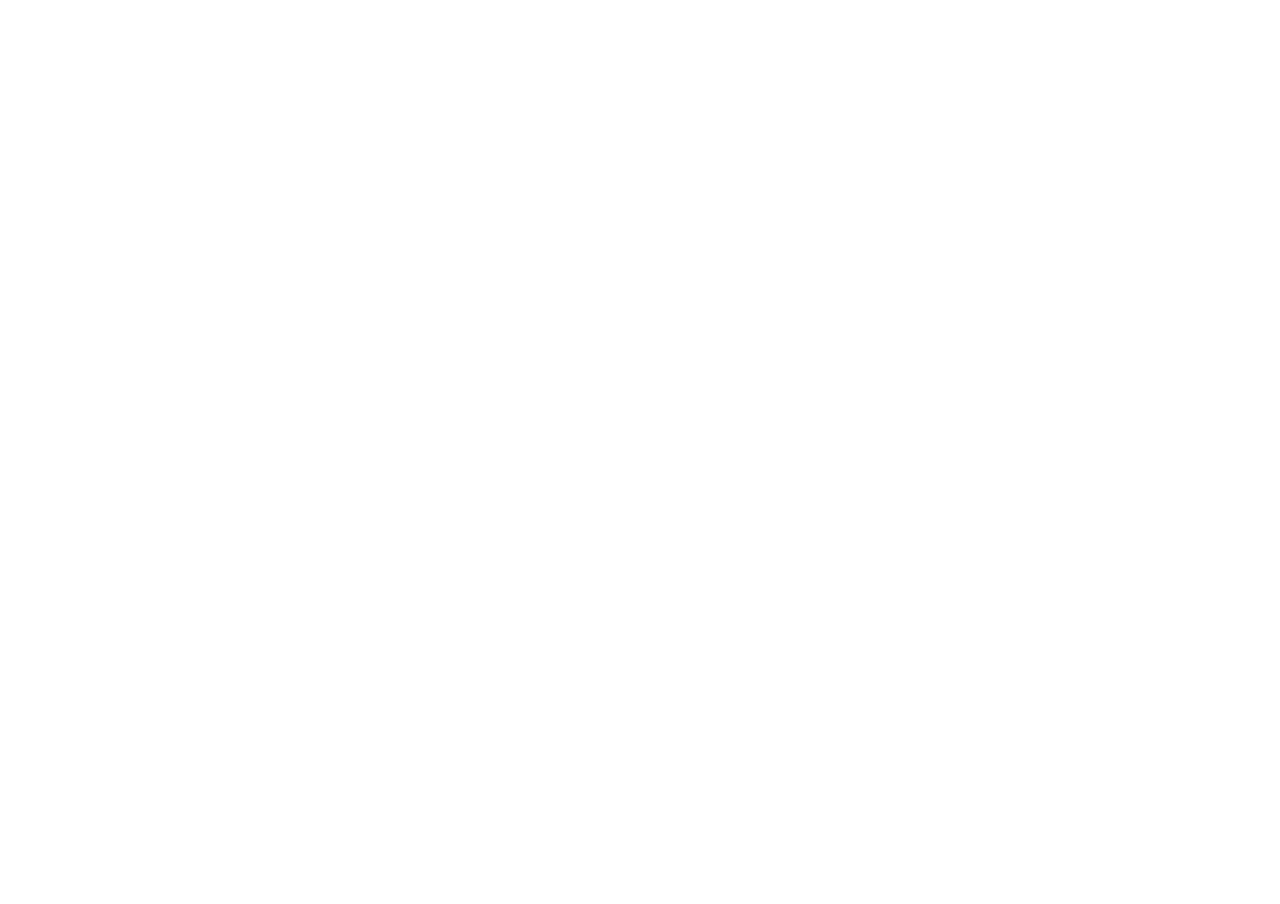
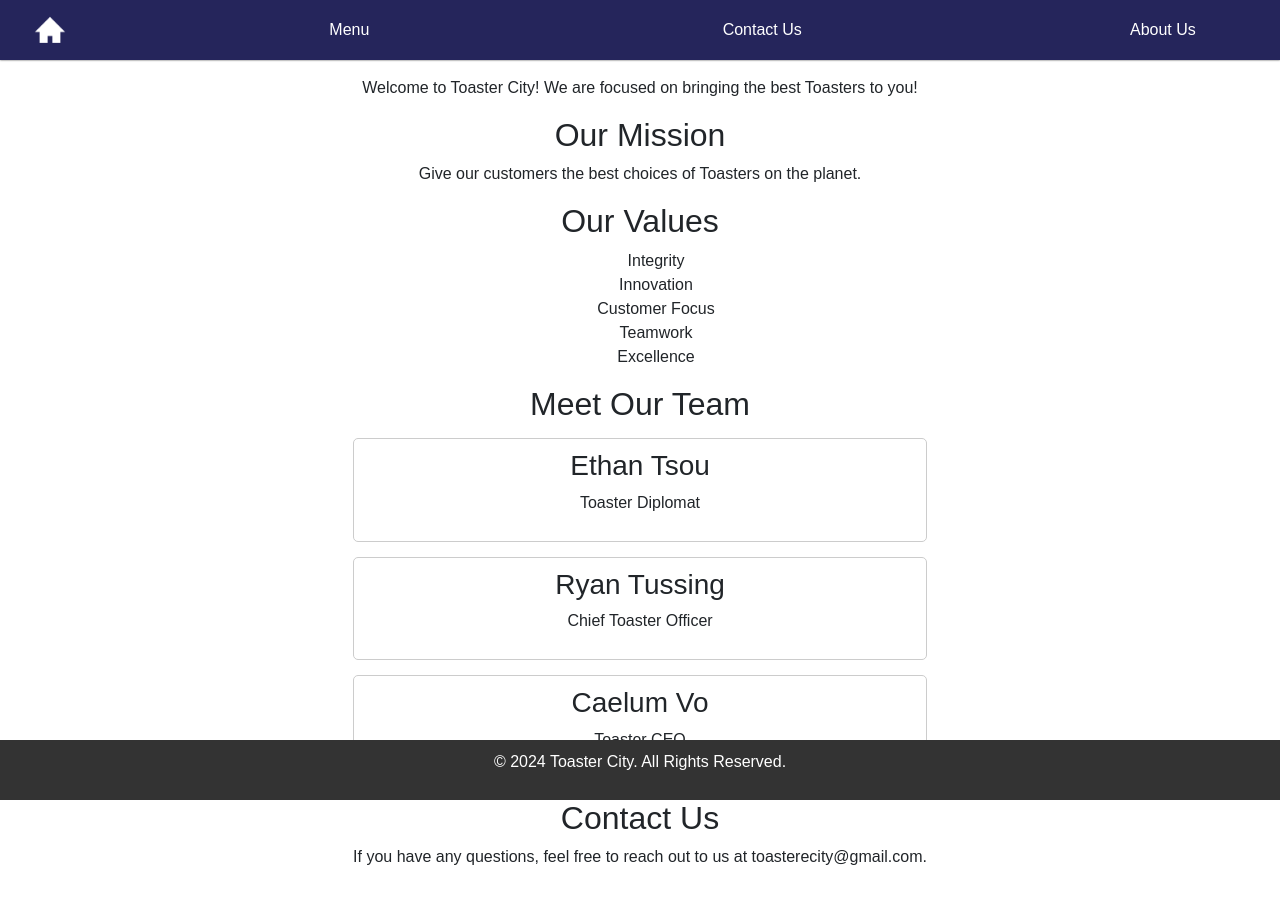
Before and after one commit to caelummmuhhh/cse5234-e-commerce-proj, a React (Create React App) app: page /AboutUs in a window 1280 px wide. Before the commit this address had no page. Before the commit the page ends 800 px from the top, so only its background shows below. Built offline with nearby package versions, Linux system fonts and the light colour scheme.

Commit message:
Added AboutUs page

```diff
--- a/src/App.js
+++ b/src/App.js
@@ -16,6 +16,7 @@
 import ViewOrder from "./components/ViewOrder/ViewOrder";
 import ViewConfirmation from "./components/PaymentEntry/Confirmation/Confirmation";
 import Home from "./components/Home/Home";
+import AboutUs from './components/AboutUs/AboutUs';
 
 function App() {
   return (
@@ -26,11 +27,13 @@
         <div className="App content justify-center">
           <Routes>
             <Route path="/" element={<Home />} />
+            <Route path="/AboutUs" element={<AboutUs />} />
             <Route path="/purchase" element={<Purchase />} />
             <Route path="/purchase/paymentEntry" element={<PaymentEntry />} />
             <Route path="/purchase/shippingEntry" element={<ShippingEntry />} />
             <Route path="/purchase/viewOrder" element={<ViewOrder />} />
             <Route path="/purchase/viewConfirmation" element={<ViewConfirmation />} />
+
           </Routes>
         </div>
       </Router>
--- /dev/null
+++ b/src/components/AboutUs/AboutUs.css
@@ -0,0 +1,32 @@
+.about-us {
+    padding: 20px;
+    max-width: 800px;
+    margin: auto;
+    font-family: Arial, sans-serif;
+  }
+
+  h1 {
+    text-align: center;
+    color: rgb(37, 37, 91);
+  }
+
+  h2 {
+    margin-top: 20px;
+    color: rgb(56, 56, 136);
+  }
+
+  ul {
+    list-style-type: none;
+    padding: 0;
+  }
+
+  .team-member {
+    margin: 15px 0;
+    padding: 10px;
+    border: 1px solid #ccc;
+    border-radius: 5px;
+  }
+
+  .contact {
+    margin-top: 20px;
+  }
--- a/src/components/AboutUs/AboutUs.jsx
+++ b/src/components/AboutUs/AboutUs.jsx
@@ -0,0 +1,54 @@
+import React from "react";
+import "./AboutUs.css";
+import Topbar from "../topbar/Topbar";
+import Footer from "../footer/Footer";
+
+const AboutUs = () => {
+  return (
+    <div className="about-us">
+          <Topbar />
+          <Footer />
+      <h1>About Us</h1>
+      <p>Welcome to Toaster City! We are focused on bringing the best Toasters to you!</p>
+
+      <section className="mission">
+        <h2>Our Mission</h2>
+        <p>Give our customers the best choices of Toasters on the planet.</p>
+      </section>
+
+      <section className="values">
+        <h2>Our Values</h2>
+        <ul>
+          <li>Integrity</li>
+          <li>Innovation</li>
+          <li>Customer Focus</li>
+          <li>Teamwork</li>
+          <li>Excellence</li>
+        </ul>
+      </section>
+
+      <section className="team">
+        <h2>Meet Our Team</h2>
+        <div className="team-member">
+          <h3>Ethan Tsou</h3>
+          <p>Toaster Diplomat</p>
+        </div>
+        <div className="team-member">
+          <h3>Ryan Tussing</h3>
+          <p>Chief Toaster Officer</p>
+        </div>
+        <div className="team-member">
+          <h3>Caelum Vo</h3>
+          <p>Toaster CEO</p>
+        </div>
+      </section>
+
+      <section className="contact">
+        <h2>Contact Us</h2>
+        <p>If you have any questions, feel free to reach out to us at toasterecity@gmail.com.</p>
+      </section>
+    </div>
+  );
+};
+
+export default AboutUs;
--- a/src/components/ShippingEntry/ShippingEntry.js
+++ b/src/components/ShippingEntry/ShippingEntry.js
@@ -1,7 +1,5 @@
 import { React, useEffect, useState } from 'react';
 import { useLocation, useNavigate } from 'react-router-dom'
-import Topbar from "../topbar/Topbar";
-import Footer from "../footer/Footer";
 
 const ShippingEntry = () => {
     const [shippingDetails, setShippingDetails] = useState({
@@ -36,8 +34,6 @@
 
     return (
         <div>
-            <Topbar></Topbar>
-            <Footer></Footer>
             <h2>Shipping Information</h2>
             <form onSubmit={handleSubmit}>
                 <label>
--- a/src/components/footer/Footer.css
+++ b/src/components/footer/Footer.css
@@ -2,7 +2,8 @@
     background-color: #333;
     color: white;
     text-align: center;
-    padding: 10px 0;
+    padding: 10px;
+    left: 0;
     position: fixed;
     width: 100%;
     bottom: 0;
--- a/src/components/topbar/Topbar.jsx
+++ b/src/components/topbar/Topbar.jsx
@@ -1,4 +1,5 @@
 import React, { useState } from "react";
+import { Link } from "react-router-dom"; // Import Link from react-router-dom
 import "./Topbar.css";
 
 const Topbar = () => {
```
